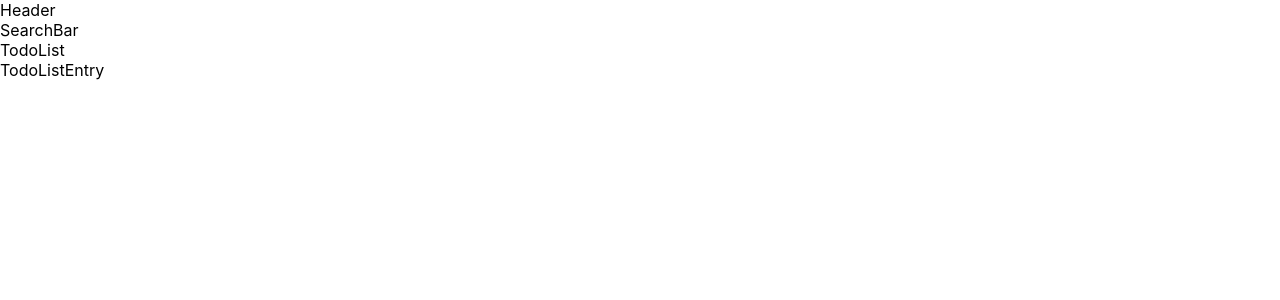
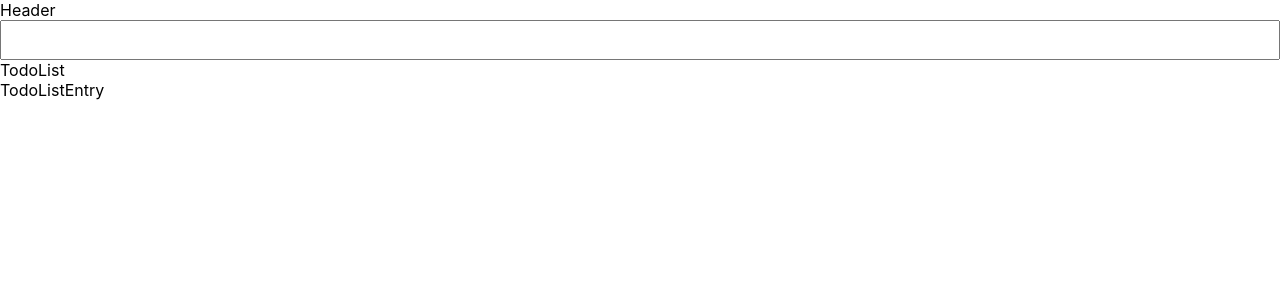
Before and after one commit to Patrick-FRE/SEP-FRE-OA, a React (Create React App) app in the folder react-todos/: page / in a window 1280 px wide. Shown: the top 300 px of the page. Built offline with nearby package versions, Linux system fonts and the light colour scheme.

Commit message:
pass userinput data from InputBar to App component

```diff
--- a/react-todos/src/components/App.js
+++ b/react-todos/src/components/App.js
@@ -1,20 +1,39 @@
 import React from 'react';
 import Header from './Header'
-import SearchBar from './SearchBar';
+import InputBar from './InputBar';
 import TodoList from './TodoList';
 import TodoListEntry from './TodoListEntry';
 
 
-const App = () => {
+class App extends React.Component {
+  // state = {
+  //   newTodo: ''
+  // }
+  constructor(props) {
+    super(props);
+    this.state = {
+      newTodo: ''
+    }
+    console.log('App: constructor')
+  }
+
+  addTodo = newTodo => {
+    console.log('App, addTodo')
+    console.log('App, addTodo', newTodo);
+  }
+
+  render(){
+    console.log('App: render')
     return(
       <div>
         <Header />
-      <SearchBar />
+        <InputBar addTodo={ this.addTodo }/>
         <TodoList />
         <TodoListEntry />
       </div>
 
-  )
-}
+    );
+  };
+};
 
 export default App;
--- /dev/null
+++ b/react-todos/src/components/InputBar.js
@@ -0,0 +1,36 @@
+import React from 'react';
+
+class InputBar extends React.Component {
+  constructor(props) {
+    super(props)
+    this.state = {
+      userInput: ''
+    }
+    console.log('InputBar: constructor')
+  }
+
+  inputChangeHandler = e => {
+    console.log('InputBar: inputChangeHandler')
+    this.setState({
+      userInput: e.target.value
+    });
+  };
+
+  keyPressHandler = e => {
+    console.log('InputBar: KeyPressHandler')
+    if(e.key === 'Enter') {
+      this.props.addTodo(this.state.userInput);
+    }
+  }
+
+  render() {
+    console.log('InputBar: render')
+    return(
+      <div className="todo-list-header__item">
+        <input className="input-bar" value={ this.state.userInput} onChange={ this.inputChangeHandler } onKeyPress={ this.keyPressHandler }/>
+      </div>
+    );
+  };
+};
+
+export default InputBar;
--- a/react-todos/src/components/SearchBar.js
+++ /dev/null
@@ -1,8 +0,0 @@
-import React from 'react';
-
-
-const SearchBar = () => {
-  return <div>SearchBar</div>
-}
-
-export default SearchBar;
```
Lines whose indentation alone changed are shown as unchanged.
